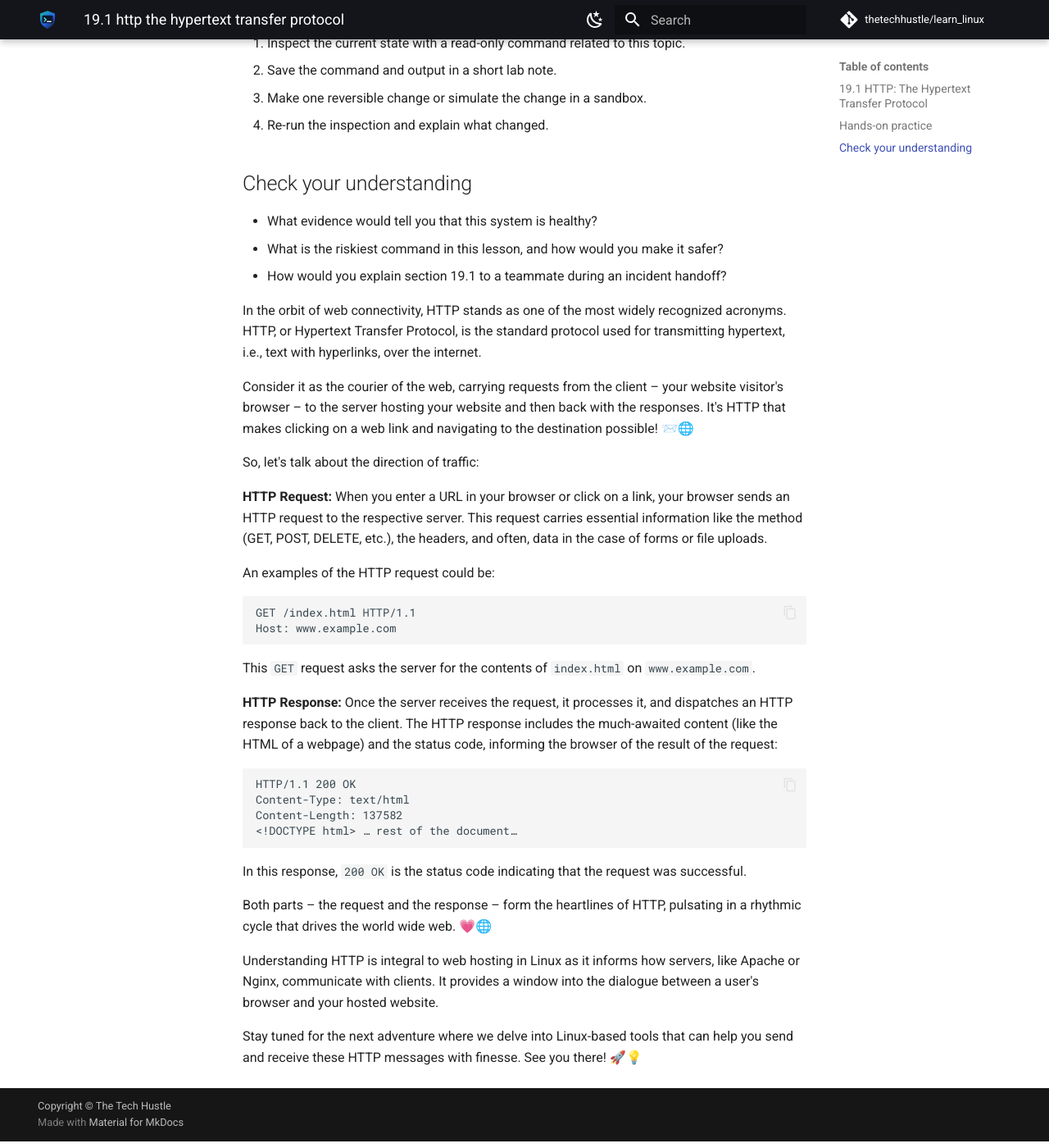
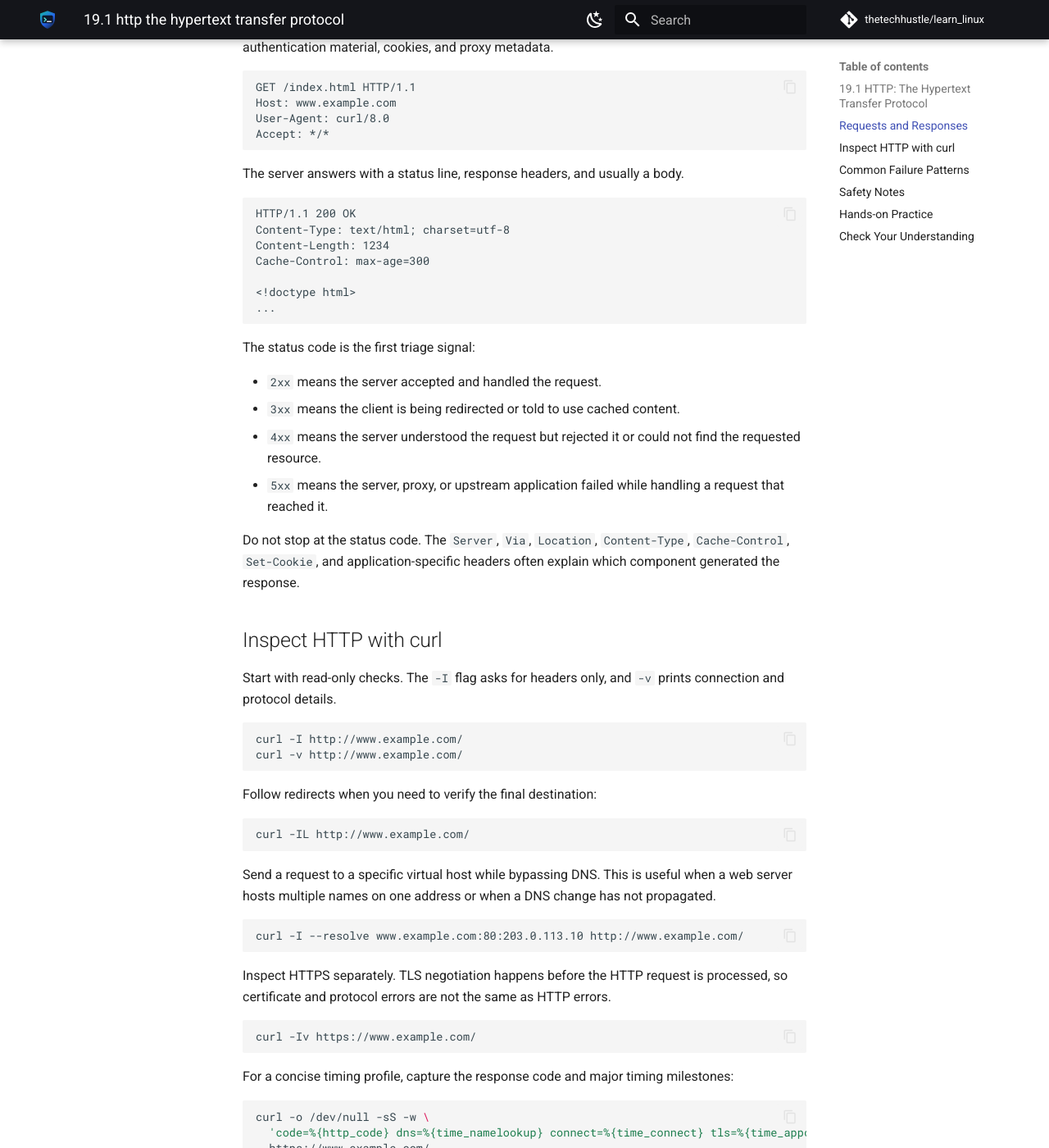
Before and after one commit to thetechhustle/learn_linux, an MkDocs documentation site: the page built from docs/lessons/19_web_hosting/19.1_http-_the_hypertext_transfer_protocol.md, in a window 1280 px wide and 1400 px high, scrolled down 782 px. Shown: the whole window at 82% size. Built offline with MkDocs 1.6.1 and Material for MkDocs 9.7.7, drawn with Linux system fonts in a browser that asks for light colours; comment, search, counter and statistics services are not loaded; some of the changed text lies outside the part shown.

Commit message:
Improve Chapter 19 HTTP protocol lesson (#166)
Co-authored-by: Jules Ai <jules@Juless-Air.ts.net lan>

````diff
--- a/docs/lessons/19_web_hosting/19.1_http-_the_hypertext_transfer_protocol.md
+++ b/docs/lessons/19_web_hosting/19.1_http-_the_hypertext_transfer_protocol.md
@@ -1,64 +1,185 @@
 ### 19.1 HTTP: The Hypertext Transfer Protocol
 
-
+HTTP is the application protocol that browsers, APIs, reverse proxies, load
+balancers, and web servers use to exchange web requests and responses. For a
+Linux operator, the useful skill is not memorizing every part of the protocol.
+It is being able to prove what a client asked for, what the server returned,
+which layer handled the request, and where a failure entered the path.
 
 !!! abstract "What you will learn"
-    - Explain where **19.1 HTTP: The Hypertext Transfer Protocol** fits in day-to-day Linux operations.
-    - Use current Linux tooling to inspect, change, and verify the relevant system behavior.
-    - Connect the concept to a real operational scenario: a website launch that needs TLS, reverse proxying, and clear rollback.
-
-!!! example "Field story"
-    Imagine a website launch that needs TLS, reverse proxying, and clear rollback. Your job is not to memorize a command; it is to build a short evidence trail, choose a low-risk change, and prove whether the system improved.
+    - Read an HTTP request and response as operational evidence.
+    - Use `curl` to inspect methods, headers, redirects, status codes, and
+      timing without changing the server.
+    - Separate HTTP behavior from DNS, TCP, TLS, proxy, and application
+      failures.
+    - Capture enough evidence for a clear web incident handoff.
 
 !!! success "Operator principle"
-    Separate the web server, application runtime, proxy, certificate, and deployment concerns.
+    Test from the same side of the boundary as the failing user. A local
+    `curl http://127.0.0.1/` test proves something different from an external
+    HTTPS request through DNS, a firewall, a load balancer, and a reverse proxy.
 
-## Hands-on practice
+## Requests and Responses
 
-Run these on a disposable VM, container, or lab machine unless the lesson explicitly says otherwise.
+Every HTTP exchange starts with a client request. The first line gives the
+method, path, and protocol version. Headers add context such as the requested
+host name, accepted content types, authentication material, cookies, and proxy
+metadata.
 
-1. Inspect the current state with a read-only command related to this topic.
-2. Save the command and output in a short lab note.
-3. Make one reversible change or simulate the change in a sandbox.
-4. Re-run the inspection and explain what changed.
-
-## Check your understanding
-
-- What evidence would tell you that this system is healthy?
-- What is the riskiest command in this lesson, and how would you make it safer?
-- How would you explain section 19.1 to a teammate during an incident handoff?
-
-
-In the orbit of web connectivity, HTTP stands as one of the most widely recognized acronyms. HTTP, or Hypertext Transfer Protocol, is the standard protocol used for transmitting hypertext, i.e., text with hyperlinks, over the internet.
-
-Consider it as the courier of the web, carrying requests from the client – your website visitor's browser – to the server hosting your website and then back with the responses. It's HTTP that makes clicking on a web link and navigating to the destination possible! 📨🌐
-
-So, let's talk about the direction of traffic:
-
-**HTTP Request:**
-When you enter a URL in your browser or click on a link, your browser sends an HTTP request to the respective server. This request carries essential information like the method (GET, POST, DELETE, etc.), the headers, and often, data in the case of forms or file uploads.
-
-An examples of the HTTP request could be:
-
-```plaintext
+```text
 GET /index.html HTTP/1.1
 Host: www.example.com
+User-Agent: curl/8.0
+Accept: */*
 ```
-This `GET` request asks the server for the contents of `index.html` on `www.example.com`.
 
-**HTTP Response:**
-Once the server receives the request, it processes it, and dispatches an HTTP response back to the client. The HTTP response includes the much-awaited content (like the HTML of a webpage) and the status code, informing the browser of the result of the request:
+The server answers with a status line, response headers, and usually a body.
 
-```plaintext
+```text
 HTTP/1.1 200 OK
-Content-Type: text/html
-Content-Length: 137582
-<!DOCTYPE html> … rest of the document…
+Content-Type: text/html; charset=utf-8
+Content-Length: 1234
+Cache-Control: max-age=300
+
+<!doctype html>
+...
 ```
-In this response, `200 OK` is the status code indicating that the request was successful.
 
-Both parts – the request and the response – form the heartlines of HTTP, pulsating in a rhythmic cycle that drives the world wide web. 💗🌐
+The status code is the first triage signal:
 
-Understanding HTTP is integral to web hosting in Linux as it informs how servers, like Apache or Nginx, communicate with clients. It provides a window into the dialogue between a user's browser and your hosted website.
+- `2xx` means the server accepted and handled the request.
+- `3xx` means the client is being redirected or told to use cached content.
+- `4xx` means the server understood the request but rejected it or could not
+  find the requested resource.
+- `5xx` means the server, proxy, or upstream application failed while handling
+  a request that reached it.
 
-Stay tuned for the next adventure where we delve into Linux-based tools that can help you send and receive these HTTP messages with finesse. See you there! 🚀💡
+Do not stop at the status code. The `Server`, `Via`, `Location`, `Content-Type`,
+`Cache-Control`, `Set-Cookie`, and application-specific headers often explain
+which component generated the response.
+
+## Inspect HTTP with curl
+
+Start with read-only checks. The `-I` flag asks for headers only, and `-v`
+prints connection and protocol details.
+
+```bash
+curl -I http://www.example.com/
+curl -v http://www.example.com/
+```
+
+Follow redirects when you need to verify the final destination:
+
+```bash
+curl -IL http://www.example.com/
+```
+
+Send a request to a specific virtual host while bypassing DNS. This is useful
+when a web server hosts multiple names on one address or when a DNS change has
+not propagated.
+
+```bash
+curl -I --resolve www.example.com:80:203.0.113.10 http://www.example.com/
+```
+
+Inspect HTTPS separately. TLS negotiation happens before the HTTP request is
+processed, so certificate and protocol errors are not the same as HTTP errors.
+
+```bash
+curl -Iv https://www.example.com/
+```
+
+For a concise timing profile, capture the response code and major timing
+milestones:
+
+```bash
+curl -o /dev/null -sS -w \
+  'code=%{http_code} dns=%{time_namelookup} connect=%{time_connect} tls=%{time_appconnect} first_byte=%{time_starttransfer} total=%{time_total}\n' \
+  https://www.example.com/
+```
+
+## Common Failure Patterns
+
+`curl: Could not resolve host` points to name resolution. Check DNS before
+restarting a web service.
+
+`Connection refused` means the client reached the host, but nothing accepted
+the TCP connection on that port. Check listener state with commands such as
+`ss -ltnp` on the server.
+
+`Connection timed out` often points to routing, firewall, security-group, or
+load-balancer reachability. Compare tests from inside and outside the network.
+
+`301` or `302` loops usually come from mismatched HTTP-to-HTTPS redirect rules,
+proxy headers, or application base URL settings.
+
+`403 Forbidden` usually means the server found the resource or location block
+but denied access. Check file permissions, authentication rules, IP allowlists,
+and web server authorization configuration.
+
+`404 Not Found` can mean the file is missing, the route is not registered, or
+the request reached the wrong virtual host.
+
+`502 Bad Gateway` and `504 Gateway Timeout` usually come from a proxy that
+could not get a healthy response from an upstream application. Check the proxy
+logs and the application listener, not just the public web port.
+
+## Safety Notes
+
+HTTP inspection can expose sensitive data. Do not paste cookies,
+authorization headers, session tokens, or full request bodies into tickets or
+chat. Redact them before sharing.
+
+Be careful with methods other than `GET`, `HEAD`, and safe diagnostics. A
+`POST`, `PUT`, `PATCH`, or `DELETE` request can create, change, or remove data
+even when sent from a command line.
+
+When testing production, avoid high-rate loops. A tight `curl` loop can look
+like abuse and can also hide the original symptom by creating new load.
+
+## Hands-on Practice
+
+Run these from a disposable VM, container, or lab machine.
+
+1. Start with a public test endpoint or a local web server.
+
+   ```bash
+   curl -I https://example.com/
+   curl -IL https://example.com/
+   ```
+
+2. Record the final status code, the `Content-Type`, and any redirect targets.
+
+3. Compare HTTP and HTTPS behavior.
+
+   ```bash
+   curl -I http://example.com/
+   curl -Iv https://example.com/
+   ```
+
+4. Capture a timing summary.
+
+   ```bash
+   curl -o /dev/null -sS -w \
+     'code=%{http_code} dns=%{time_namelookup} connect=%{time_connect} tls=%{time_appconnect} first_byte=%{time_starttransfer} total=%{time_total}\n' \
+     https://example.com/
+   ```
+
+5. Write a short handoff note:
+
+   - Source of the test: laptop, server, container, or external network.
+   - URL tested.
+   - Final status code.
+   - Redirect chain, if any.
+   - Whether DNS, TCP connection, TLS, or HTTP response was the slowest or
+     failing step.
+
+## Check Your Understanding
+
+- What evidence distinguishes a DNS failure from an HTTP `404`?
+- Why does testing `localhost` on the server prove less than testing the public
+  URL through the load balancer?
+- Which response headers would help you identify whether Apache, Nginx, a CDN,
+  or an application generated the response?
+- Why should you redact cookies and authorization headers before sharing a
+  verbose HTTP trace?
````
